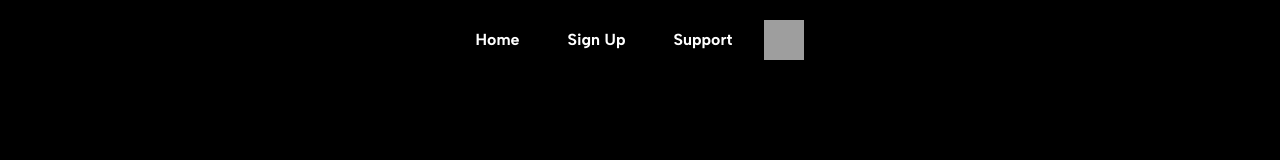
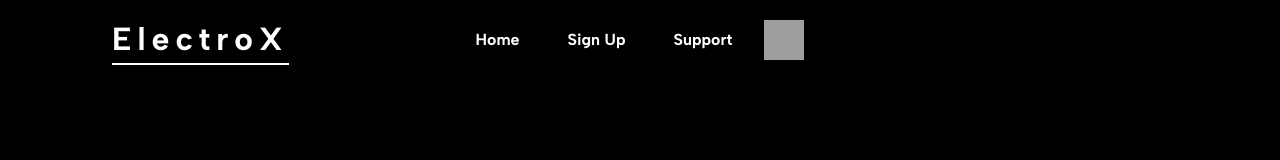
Before and after one commit to PaulXedLo/Electro-X, a React (Create React App) app: page / in a window 1280 px wide. Shown: the top 160 px of the page. Built offline with nearby package versions, Linux system fonts and the light colour scheme; grey boxes are pictures that could not be loaded.

Commit message:
Improvements - header-logo and animation

```diff
--- a/src/components/navigation.js
+++ b/src/components/navigation.js
@@ -1,9 +1,11 @@
 import { Link } from "react-router-dom";
-
 export default function Navigation({ isSignedIn, handleLogout }) {
   return (
     <div className="navbar-ol">
       <nav className="navbar">
+        <a className="navbar_logo_header" href="/Electro-X">
+          ElectroX
+        </a>
         <ul className="navbar-list">
           <li>
             <Link to="/">Home</Link>
--- a/src/index.scss
+++ b/src/index.scss
@@ -184,7 +184,15 @@ body.modal-open {
   font-weight: 700;
   border-bottom: 2px solid black;
 }
-
+.navbar_logo_header {
+  color: #fff;
+  position: absolute;
+  left: 7rem;
+  font-weight: bold;
+  font-size: 2rem;
+  border-bottom: 2px solid white;
+  letter-spacing: 6px;
+}
 .modalspecs {
   flex-direction: column;
   h2 {
@@ -497,9 +505,14 @@ h3.delivery {
   .navbar {
     width: auto;
   }
+  .phonephoto {
+    display: none;
+  }
   .header_bottom {
     display: block;
     width: 80%;
+    animation-name: showUp;
+    animation-duration: 3s;
     height: 13.8rem;
     position: absolute;
     bottom: 0;
@@ -552,6 +565,18 @@ h3.delivery {
     font-size: 0.5rem;
   }
 }
+@media (max-width: 1120px) {
+  .navbar_logo_header {
+    left: 3rem;
+  }
+}
+
+@media (max-width: 1280px) {
+  .phonephoto {
+    width: 35rem;
+    height: 25rem;
+  }
+}
 @media (max-width: 1880px) {
   .product-item {
     width: 15rem;
@@ -573,9 +598,10 @@ h3.delivery {
     margin-top: 1rem;
   }
 }
+
 @media (max-width: 1380px) {
   .phonephoto {
-    display: none;
+    width: 35rem;
   }
   .scroll {
     display: none;
@@ -635,6 +661,9 @@ h3.delivery {
     height: auto;
     gap: 1rem;
   }
+  .navbar_logo_header {
+    left: 2rem;
+  }
   .newsletter h1 {
     margin-top: 1rem;
   }
@@ -645,9 +674,33 @@ h3.delivery {
   }
 }
 
+@media (max-width: 890px) {
+  .navbar_logo_header {
+    top: 14%;
+    left: 21rem;
+    border-bottom: none;
+    text-shadow: 4px 4px 2px rgba(255, 255, 255, 0.756);
+  }
+}
+@media (max-width: 1139px) {
+  .phonephoto {
+    width: 27rem;
+  }
+}
+@media (max-width: 1018px) {
+  .phonephoto {
+    height: 12rem;
+    margin: 0 8rem;
+    width: 24rem;
+    right: auto;
+  }
+}
 @media (max-width: 800px) {
   #overlay {
     width: 100%;
+  }
+  .navbar_logo_header {
+    left: 17rem;
   }
   #overlay h5 {
     font-size: 1.2rem;
@@ -682,6 +735,12 @@ h3.delivery {
   .totalpricebox {
   }
 }
+@media (max-width: 669px) {
+  .navbar_logo_header {
+    left: 14rem;
+  }
+}
+
 @keyframes slide-up {
   from {
     transform: translateY(100%);
```
